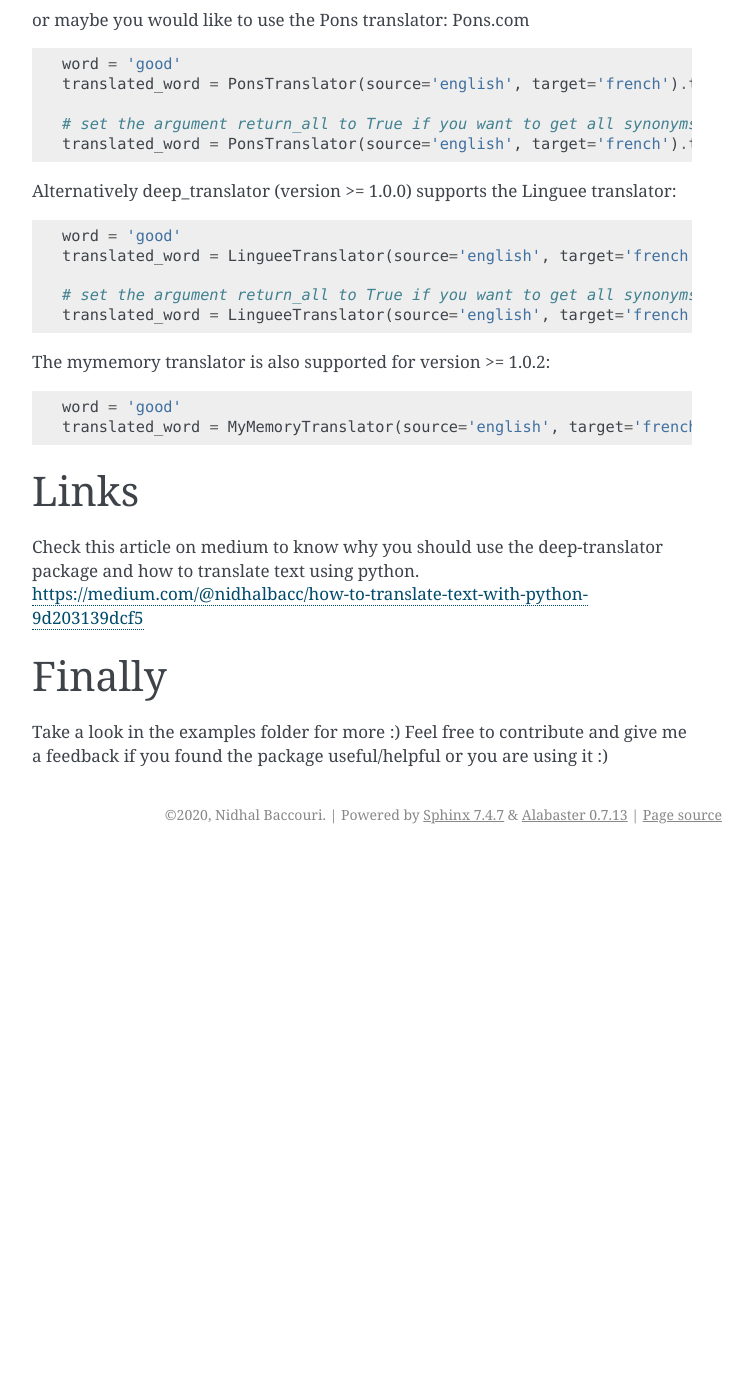
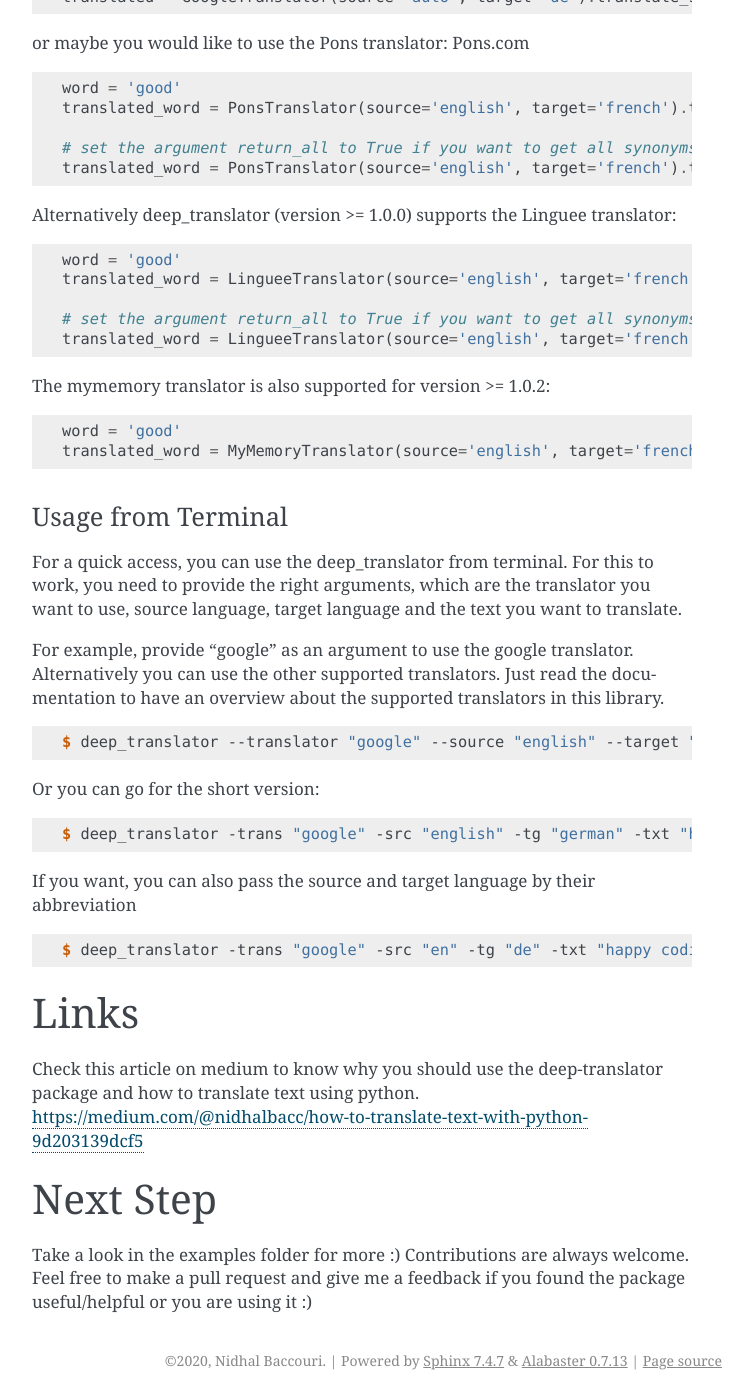
Before and after one commit to sadransh/pdf-translator-for-human, a Sphinx documentation site: the page built from docs/readme.rst, in a window 1280 px wide and 1400 px high, scrolled down 1819 px. Shown: the whole window, without its empty margins (388-1140 px from the left). Built offline with Sphinx 7.4.7, drawn with Linux system fonts in a browser that asks for light colours; before the commit the page ends 2673 px from its top, so only the background shows below that; some of the changed text lies outside the part shown.

Commit message:
added terminal support

```diff
--- a/README.rst
+++ b/README.rst
@@ -79,6 +79,7 @@ Features
 * Translate directly from a text file
 * Get multiple translation for a word
 * Automate the translation of different paragraphs in different languages
+* Translate directly from terminal (version >= 1.1.0)
 
 Installation
 =============
@@ -142,14 +143,42 @@ The mymemory translator is also supported for version >= 1.0.2:
     word = 'good'
     translated_word = MyMemoryTranslator(source='english', target='french').translate(word)
 
+Usage from Terminal
+====================
+
+For a quick access, you can use the deep_translator from terminal. For this to work, you need to provide
+the right arguments, which are the translator you want to use, source language, target language and the text
+you want to translate.
+
+For example, provide "google" as an argument to use the google translator. Alternatively you can use
+the other supported translators. Just read the documentation to have an overview about the supported
+translators in this library.
+
+.. code-block:: console
+
+    $ deep_translator --translator "google" --source "english" --target "german" --text "happy coding"
+
+Or you can go for the short version:
+
+.. code-block:: console
+
+    $ deep_translator -trans "google" -src "english" -tg "german" -txt "happy coding"
+
+If you want, you can also pass the source and target language by their abbreviation
+
+.. code-block:: console
+
+    $ deep_translator -trans "google" -src "en" -tg "de" -txt "happy coding"
+
 ========
 Links
 ========
 Check this article on medium to know why you should use the deep-translator package and how to translate text using python.
 https://medium.com/@nidhalbacc/how-to-translate-text-with-python-9d203139dcf5
 
-========
-Finally
-========
+==========
+Next Step
+==========
+
 Take a look in the examples folder for more :)
-Feel free to contribute and give me a feedback if you found the package useful/helpful or you are using it :)
+Contributions are always welcome. Feel free to make a pull request and give me a feedback if you found the package useful/helpful or you are using it :)
--- a/deep_translator/__init__.py
+++ b/deep_translator/__init__.py
@@ -8,7 +8,7 @@ from .mymemory import MyMemoryTranslator
 
 __author__ = """Nidhal Baccouri"""
 __email__ = 'nidhalbacc@gmail.com'
-__version__ = '1.0.9'
+__version__ = '1.1.0'
 
 __all__ = [GoogleTranslator,
            PonsTranslator,
--- a/setup.cfg
+++ b/setup.cfg
@@ -1,5 +1,5 @@
 [bumpversion]
-current_version = 1.0.9
+current_version = 1.1.0
 commit = True
 tag = True
 
--- a/setup.py
+++ b/setup.py
@@ -51,6 +51,6 @@ setup(
     test_suite='tests',
     tests_require=test_requirements,
     url='https://github.com/nidhaloff/deep_translator',
-    version='1.0.9',
+    version='1.1.0',
     zip_safe=False,
 )
```
Also changed, not shown: docs/usage.rst (+28 -0 lines).
